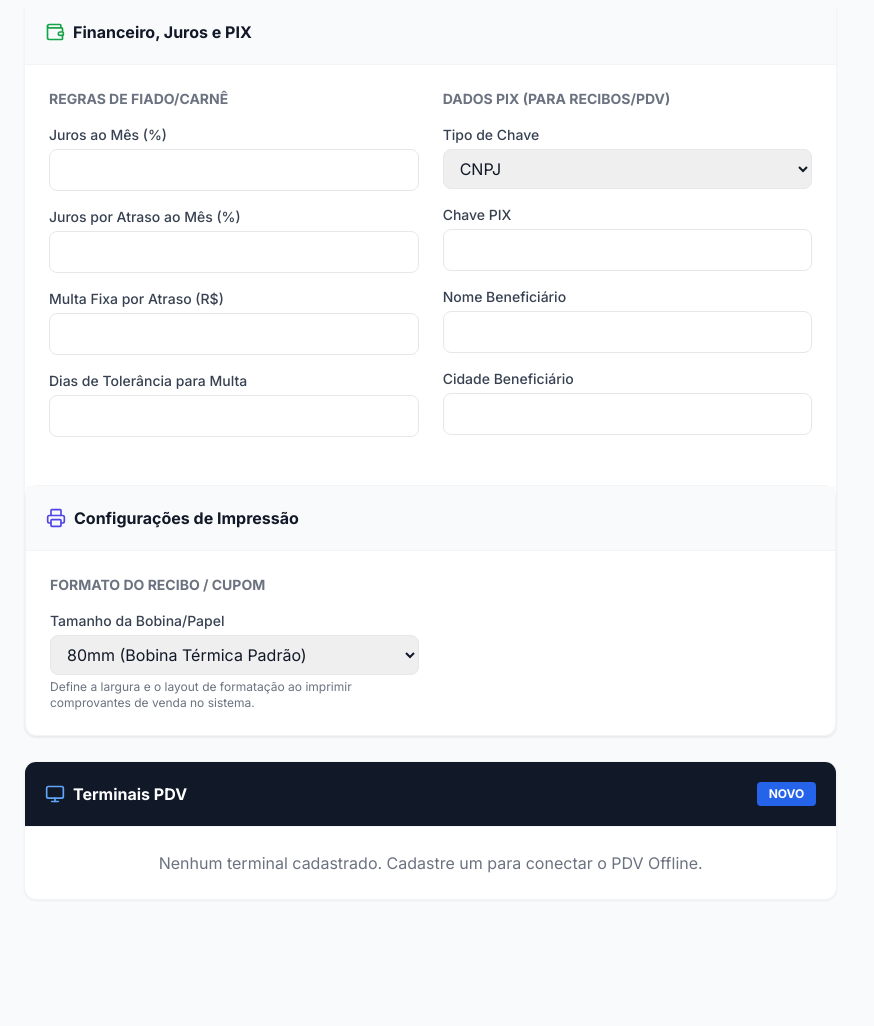
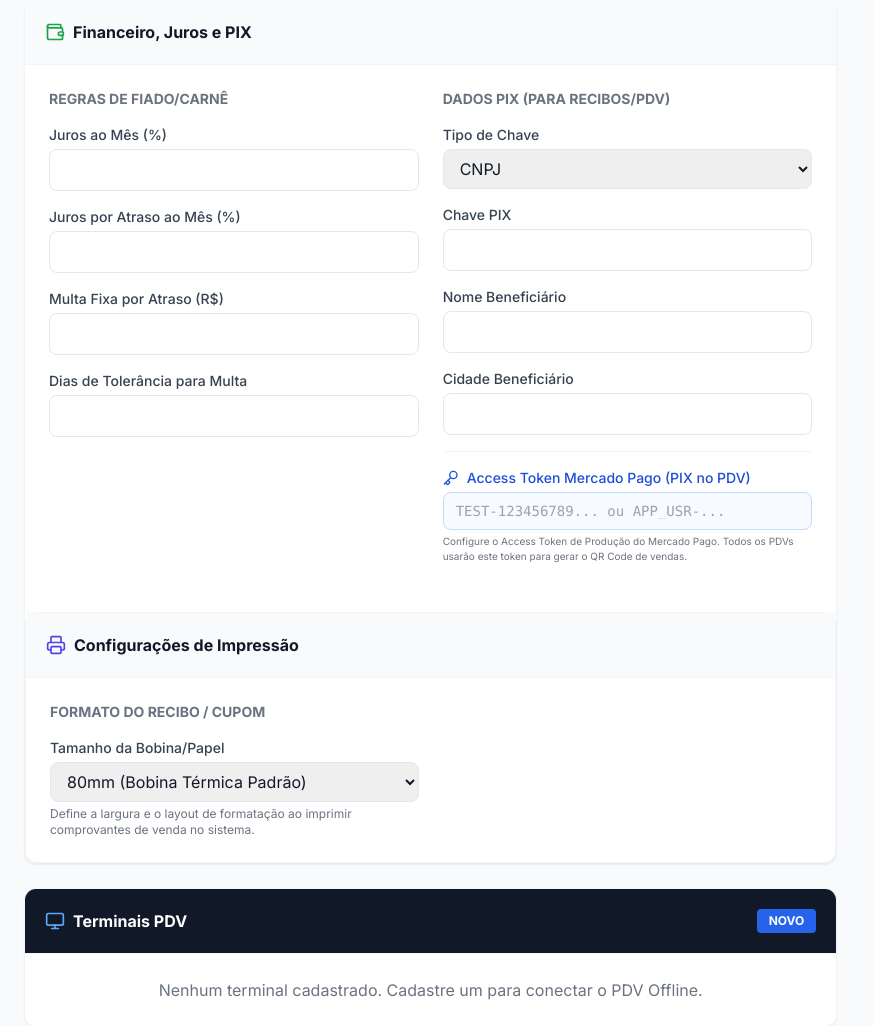
Before and after one commit to lgluiz1/pvd, a Django app: template templates/empresas/config.html in a window 1280 px wide. Shown: the part 734-1760 px from the top of the page, without its empty margins (0-874 px from the left). Run offline with Django 4.2, Linux system fonts and the light colour scheme; the template is opened without the code that fills it, so the values that code supplies are empty; some libraries are stand-ins or nearby versions.

Commit message:
Feat: Adiciona input de Token Mercado Pago no painel da Empresa

```diff
--- a/empresas/views.py
+++ b/empresas/views.py
@@ -29,6 +29,9 @@ def empresa_config(request):
         empresa.pix_tipo = request.POST.get('pix_tipo', empresa.pix_tipo)
         empresa.pix_nome = request.POST.get('pix_nome', empresa.pix_nome)
         empresa.pix_cidade = request.POST.get('pix_cidade', empresa.pix_cidade)
+
+        if 'mp_access_token' in request.POST:
+            empresa.mp_access_token = request.POST.get('mp_access_token', '').strip()
 
         if request.FILES.get('logo'):
             empresa.logo = request.FILES['logo']
--- a/templates/empresas/config.html
+++ b/templates/empresas/config.html
@@ -121,6 +121,13 @@
                             <label class="block text-sm font-medium text-gray-700 dark:text-gray-300 mb-1">Cidade Beneficiário</label>
                             <input type="text" name="pix_cidade" value="{{ empresa.pix_cidade }}" class="w-full px-3 py-2 border rounded-lg dark:bg-gray-900 dark:border-gray-700 dark:text-white">
                         </div>
+                        <div class="md:col-span-2 mt-4 pt-4 border-t border-gray-100 dark:border-gray-700">
+                            <label class="block text-sm font-medium text-blue-700 dark:text-blue-400 mb-1 flex items-center gap-2">
+                                <i data-lucide="key" class="w-4 h-4"></i> Access Token Mercado Pago (PIX no PDV)
+                            </label>
+                            <input type="text" name="mp_access_token" value="{{ empresa.mp_access_token }}" placeholder="TEST-123456789... ou APP_USR-..." class="w-full px-3 py-2 border border-blue-200 rounded-lg bg-blue-50/50 dark:bg-blue-900/10 dark:border-blue-800 dark:text-white font-mono text-sm focus:ring-2 focus:ring-blue-500">
+                            <p class="text-[10px] text-gray-500 mt-1">Configure o Access Token de Produção do Mercado Pago. Todos os PDVs usarão este token para gerar o QR Code de vendas.</p>
+                        </div>
                     </div>
             </div>
 
```
